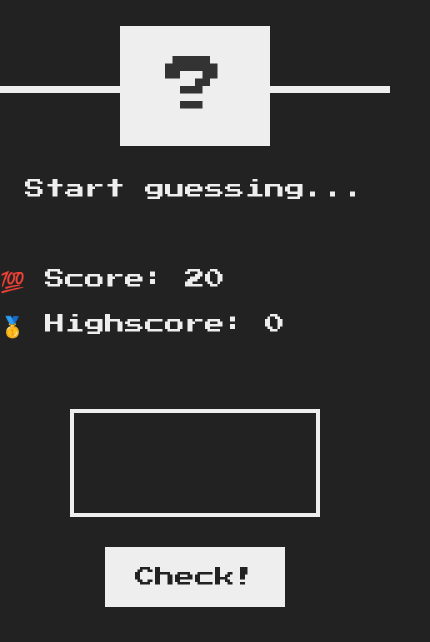
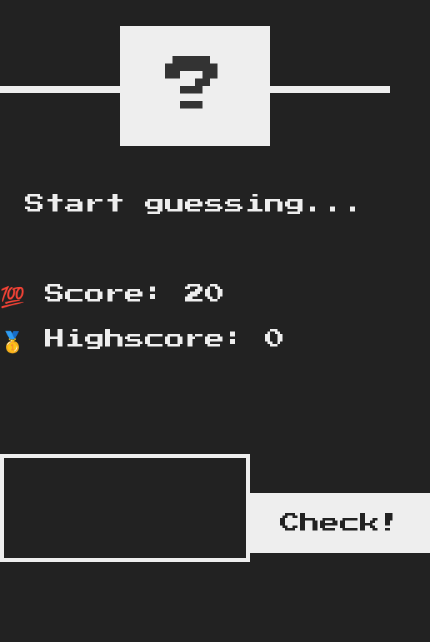
Before and after one commit to amit05sept/GuessTheNumber, a plain HTML site: page index.html in a window 390 px wide. Shown: the part 202-844 px from the top of the page, 430 px wide, since content can reach past the window. Drawn offline with Linux system fonts and the light colour scheme.

Commit message:
left section correction

```diff
--- a/style.css
+++ b/style.css
@@ -138,4 +138,9 @@ h1 {
     height: 9rem;
     text-align: center;
   }
+  .left{
+    flex-direction: row;
+    justify-contents: space-between;
+  }
+
 }
```
